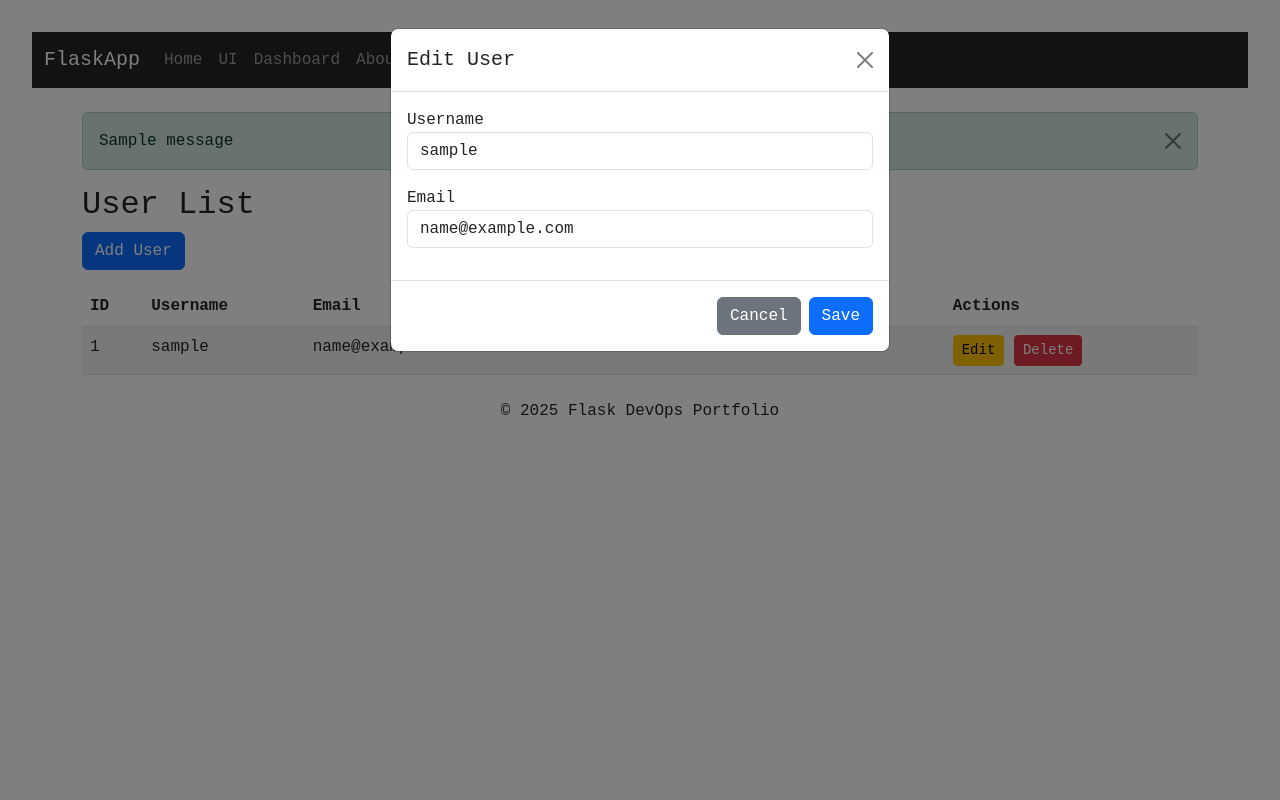
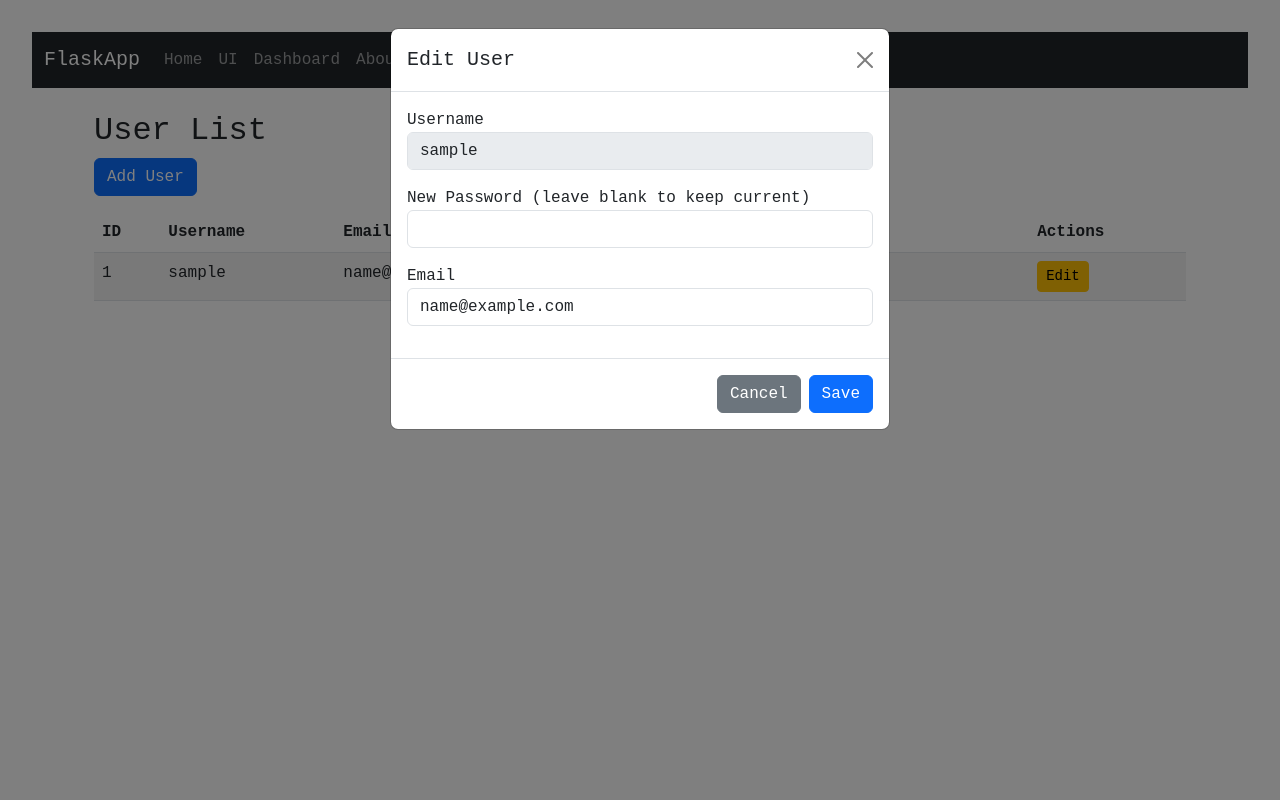
Before and after one commit to karanbsk/FlaskProject, a Flask app: page /ui in a window 1280 px wide, after a click on "Edit". Run offline with Flask 3, Linux system fonts and the light colour scheme; tables that the repository leaves empty hold one stand-in row (values such as "Sample post"); one stand-in notice (Sample message) is shown; parts of the project's set-up code (start-up, migrations or seed data) failed here and were passed over.

Commit message:
Root user no deletion feature in UI and Makefile for lenghty commands

```diff
--- a/app/__init__.py
+++ b/app/__init__.py
@@ -58,6 +58,7 @@
     db.init_app(app)
     migrate.init_app(app, db)
 
+
     #Import models, routes, blueprints
     from app.blueprints.main import main
     from app.routes import user_bp
--- a/app/blueprints/main.py
+++ b/app/blueprints/main.py
@@ -2,6 +2,7 @@
 from flask import request,redirect, url_for, Blueprint, render_template, flash
 from app.models import User
 from app import db
+import re
 from datetime import datetime
 
 main = Blueprint('main', __name__)
@@ -15,7 +16,7 @@
 @main.route('/ui')
 def ui():
 
-    users = User.query.all()
+    users = User.query.order_by(User.username.asc()).all()
     return render_template('ui.html', title="UI Page", message="Welcome to the UI Page!", users=users)
 
 #CREATE
@@ -25,18 +26,33 @@
     username=request.form['username']
     email=request.form['email']
     password=request.form['password']
-    new_user = User(username=username, email=email, password=generate_password_hash(password))
-    db.session.add(new_user)
-    db.session.commit()
-    flash('User created successfully!', 'success')
+
+    if not re.match(r"[^@]+@[^@]+\.[^@]+", email):
+        flash('Invalid email address.', 'danger')
+        return redirect(url_for('main.ui'))
+    try:
+        new_user = User(username=username, email=email, password=password)
+        db.session.add(new_user)
+        db.session.commit()
+        flash('User created successfully!', 'success')
+    except Exception as e:
+        db.session.rollback()
+        flash(f'Error creating user: {str(e)}', 'danger')
     return redirect(url_for('main.ui'))
 
 #EDIT
 @main.route('/ui/edit_user/<int:user_id>', methods=['POST'])
 def edit_user_ui(user_id):
     user = User.query.get_or_404(user_id)
-    user.username = request.form['username']
-    user.email = request.form['email']
+
+    new_email = request.form['email']
+    new_password = request.form.get('password') # Optional password update
+
+    if new_email:
+        user.email = new_email
+    if new_password:
+        user.set_password(new_password)
+
     db.session.commit()
     flash('User updated successfully!', 'success')
     return redirect(url_for('main.ui'))
@@ -45,6 +61,11 @@
 @main.route('/ui/delete_user/<int:user_id>', methods=['POST'])
 def delete_user_ui(user_id):
     user = User.query.get_or_404(user_id)
+
+    if user.is_root:
+        flash('Cannot delete root user!', 'danger')
+        return redirect(url_for('main.ui'))
+
     db.session.delete(user)
     db.session.commit()
     flash('User deleted successfully!', 'success')
--- a/app/models.py
+++ b/app/models.py
@@ -11,13 +11,15 @@
     id = db.Column(db.Integer, primary_key=True)
     username = db.Column(db.String(80), unique=True, nullable=False, index=True)
     email = db.Column(db.String(120), unique=True, nullable=False, index=True)
+    is_root = db.Column(db.Boolean, default=False, nullable=False)
     password_hash = db.Column(db.String(255), nullable=False)
     created_at = db.Column(db.DateTime, default=datetime.utcnow)
     updated_at = db.Column(db.DateTime, default=datetime.utcnow, onupdate=datetime.utcnow)
 
-    def __init__(self, username, email, password):
+    def __init__(self, username, email, password, is_root=False):
         self.username = username
         self.email = email.lower()
+        self.is_root = is_root
         self.set_password(password)
 
 
--- a/app/static/style.css
+++ b/app/static/style.css
@@ -15,3 +15,12 @@
     font-size: 1.4em !important;
     margin-left: 10px;
 }
+/* Smooth fade-out animation for flash messages */
+.fade-out {
+  opacity: 0;
+  transition: opacity 1s ease-out;
+}
+.flash-container {
+  max-width: 400px;   /* small width for floating box */
+}
+/* Smooth fade-out animation */
--- a/app/templates/base.html
+++ b/app/templates/base.html
@@ -7,6 +7,8 @@
     <link rel="stylesheet" href="{{ url_for('static', filename='style.css') }}">
 </head>
 <body>
+    {% include "flash.html" %}
+</div>
 <nav class="navbar navbar-expand-lg navbar-dark bg-dark">
     <div class="container-fluid">
         <a class="navbar-brand" href="/">FlaskApp</a>
@@ -22,22 +24,30 @@
 </nav>
 <main class="container mt-4">
 
-    <!-- Flash Messages -->
-    {% with messages = get_flashed_messages(with_categories=true) %}
-      {% if messages %}
-        {% for category, message in messages %}
-          <div class="alert alert-{{ category }} alert-dismissible fade show" role="alert">
-            {{ message }}
-            <button type="button" class="btn-close" data-bs-dismiss="alert"></button>
-          </div>
-          {% endfor %}
-        {% endif %}
-    {% endwith %}
+    <main class="container mt-4">
         {% block content %}{% endblock %}
     </main>
+
     <footer class="text-center mt-4">
         <p>&copy; 2025 Flask DevOps Portfolio</p>
     </footer>
+
     <script src="https://cdn.jsdelivr.net/npm/bootstrap@5.3.0/dist/js/bootstrap.bundle.min.js"></script>
+    <script>
+      // Auto-hide flash messages with fade effect
+  setTimeout(() => {
+    const alerts = document.querySelectorAll('#flash-container .alert');
+    alerts.forEach(alert => {
+      // Add fade-out class
+      alert.classList.add('fade-out');
+
+      // After animation ends, close the Bootstrap alert
+      setTimeout(() => {
+        let bsAlert = new bootstrap.Alert(alert);
+        bsAlert.close();
+      }, 1000); // match CSS transition duration
+    });
+  }, 4000);  // wait 4s, then fade for 1s
+</script>
 </body>
 </html>
--- /dev/null
+++ b/app/templates/flash.html
@@ -0,0 +1,28 @@
+{# templates/_flash.html #}
+<div id="flash-container" class="position-fixed top-0 start-50 translate-middle-x p-3"
+     style="z-index: 1050; width: 100%; max-width: 500px;">
+  {% with messages = get_flashed_messages(with_categories=true) %}
+    {% if messages %}
+      {% for category, message in messages %}
+        <div class="alert alert-{{ category }} alert-dismissible fade show shadow text-center" role="alert">
+          {{ message }}
+          <button type="button" class="btn-close" data-bs-dismiss="alert"></button>
+        </div>
+      {% endfor %}
+    {% endif %}
+  {% endwith %}
+</div>
+
+<script>
+  // Auto-hide flash messages with fade effect
+  setTimeout(() => {
+    const alerts = document.querySelectorAll('#flash-container .alert');
+    alerts.forEach(alert => {
+      alert.classList.add('fade-out');
+      setTimeout(() => {
+        let bsAlert = new bootstrap.Alert(alert);
+        bsAlert.close();
+      }, 1000); // match CSS transition duration
+    });
+  }, 4000);
+</script>
--- a/app/templates/ui.html
+++ b/app/templates/ui.html
@@ -21,10 +21,12 @@
             <td>
                 <!-- Edit Button -->
                 <button class="btn btn-sm btn-warning" data-bs-toggle="modal" data-bs-target="#editUserModal{{ user.id }}">Edit</button>
+                {% if not user.is_root %}
                 <!-- Delete Button -->
                 <form action="{{ url_for('main.delete_user_ui', user_id=user.id) }}" method="POST" style="display:inline;">
-                    <button class="btn btn-sm btn-danger" type="submit">Delete</button>
-                    </form>
+                  <button class="btn btn-sm btn-danger" type="submit">Delete</button>
+                </form>
+                {% endif %}
             </td>
         </tr>
 
@@ -41,7 +43,11 @@
                 <div class="modal-body">
                   <div class="mb-3">
                     <label>Username</label>
-                    <input type="text" class="form-control" name="username" value="{{ user.username }}" required>
+                    <input type="text" class="form-control" name="username" value="{{ user.username }}" disabled>
+                  </div>
+                  <div class="mb-3">
+                    <label>New Password (leave blank to keep current)</label>
+                    <input type="password" class="form-control" name="password">
                   </div>
                   <div class="mb-3">
                     <label>Email</label>
```
Also changed, not shown: migrations/versions/450193c5717e_add_root_user_and_enforce_root.py (added, +51 -0 lines), README.md, 3 other files. Lines whose indentation alone changed are shown as unchanged.
